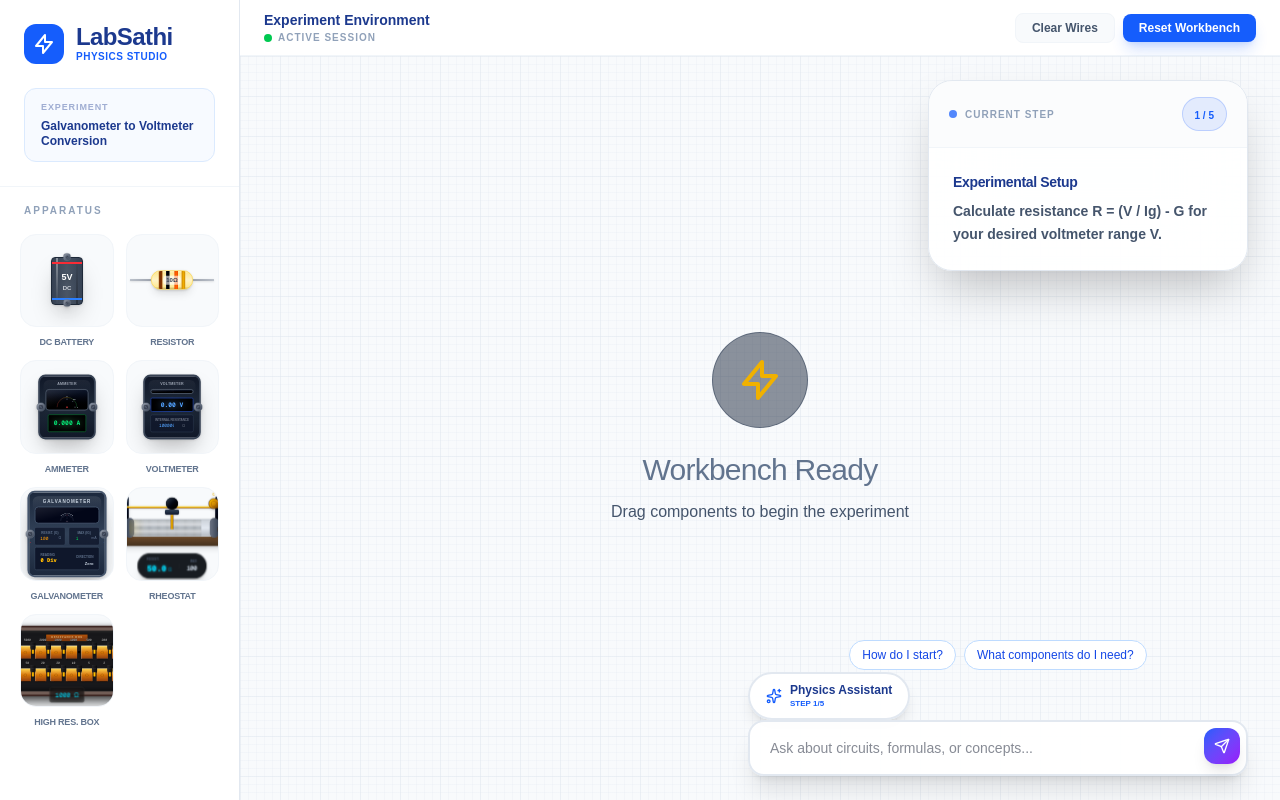
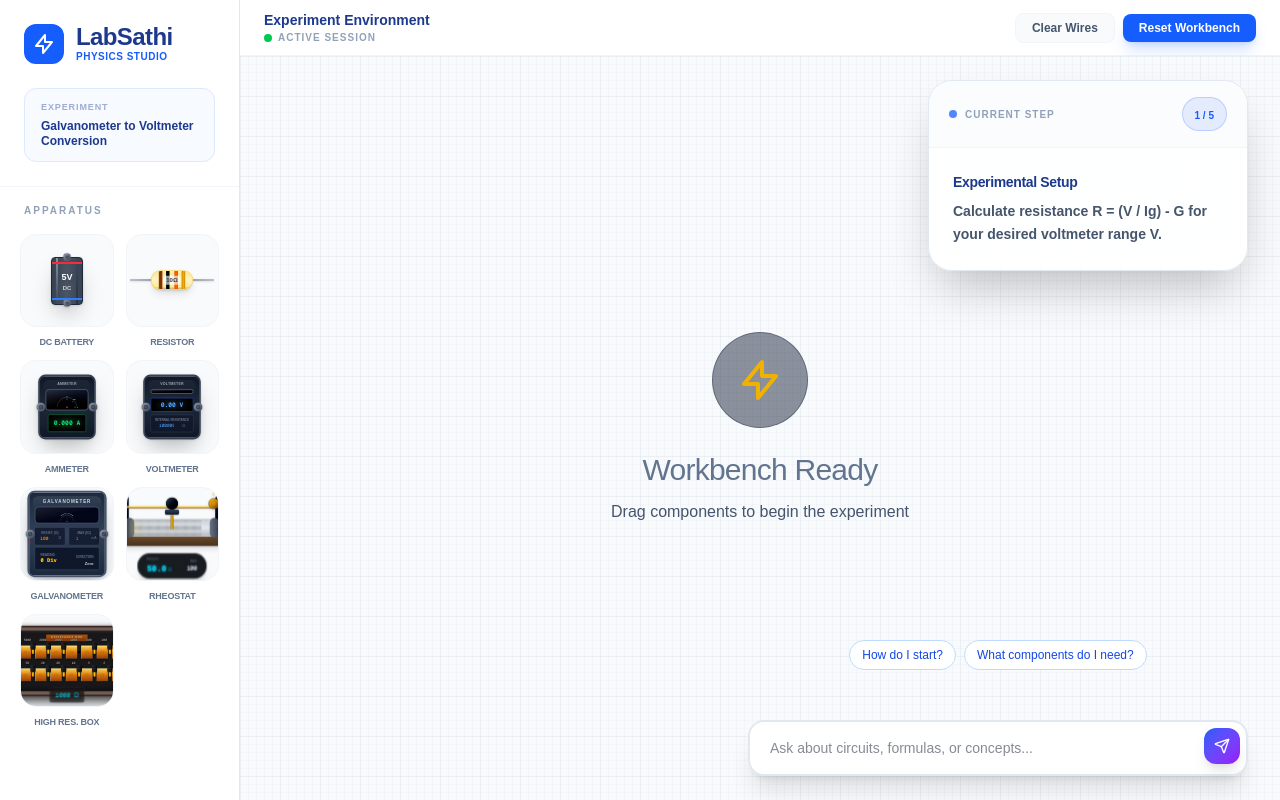
Before and after one commit to frecklehead/labsathi, a Next.js app: page /physics in a window 1280 px wide. Built offline with nearby package versions, Linux system fonts and the light colour scheme; grey boxes are pictures that could not be loaded.

Commit message:
minor changes

```diff
--- a/app/components/physics/PhysicsAssistant.tsx
+++ b/app/components/physics/PhysicsAssistant.tsx
@@ -196,13 +196,7 @@ export function PhysicsAssistant({
 
             <div className="fixed bottom-6 right-8 z-50 w-[500px]">
                 <div className="relative">
-                    <div className="absolute -top-12 left-0 flex items-center gap-2 bg-white/95 border-2 border-slate-200 rounded-full px-4 py-2 shadow-lg">
-                        <Sparkles className="w-4 h-4 text-blue-600" />
-                        <div className="flex flex-col">
-                            <span className="text-xs font-bold text-blue-900">Physics Assistant</span>
-                            <span className="text-[8px] text-blue-600 font-bold uppercase">Step {currentStep + 1}/5</span>
-                        </div>
-                    </div>
+
 
                     {messages.length === 0 && (
                         <div className="absolute -top-20 left-0 right-0 flex gap-2 justify-center">
```
